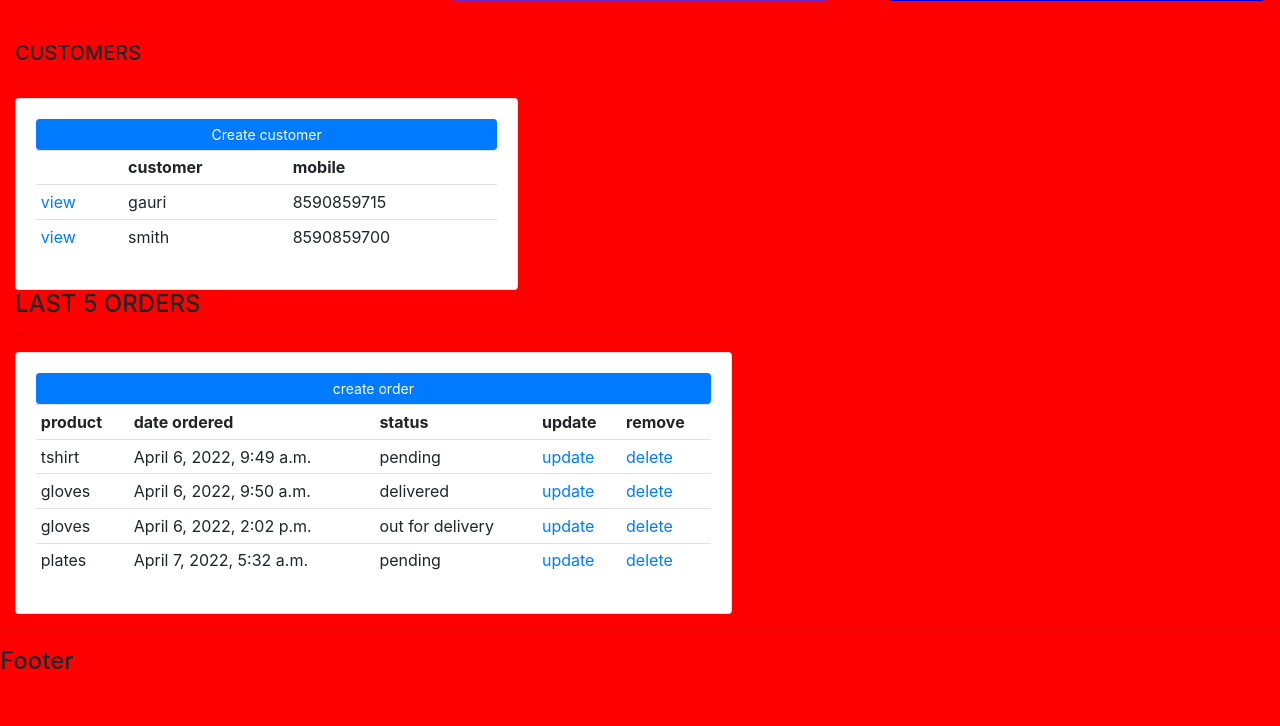
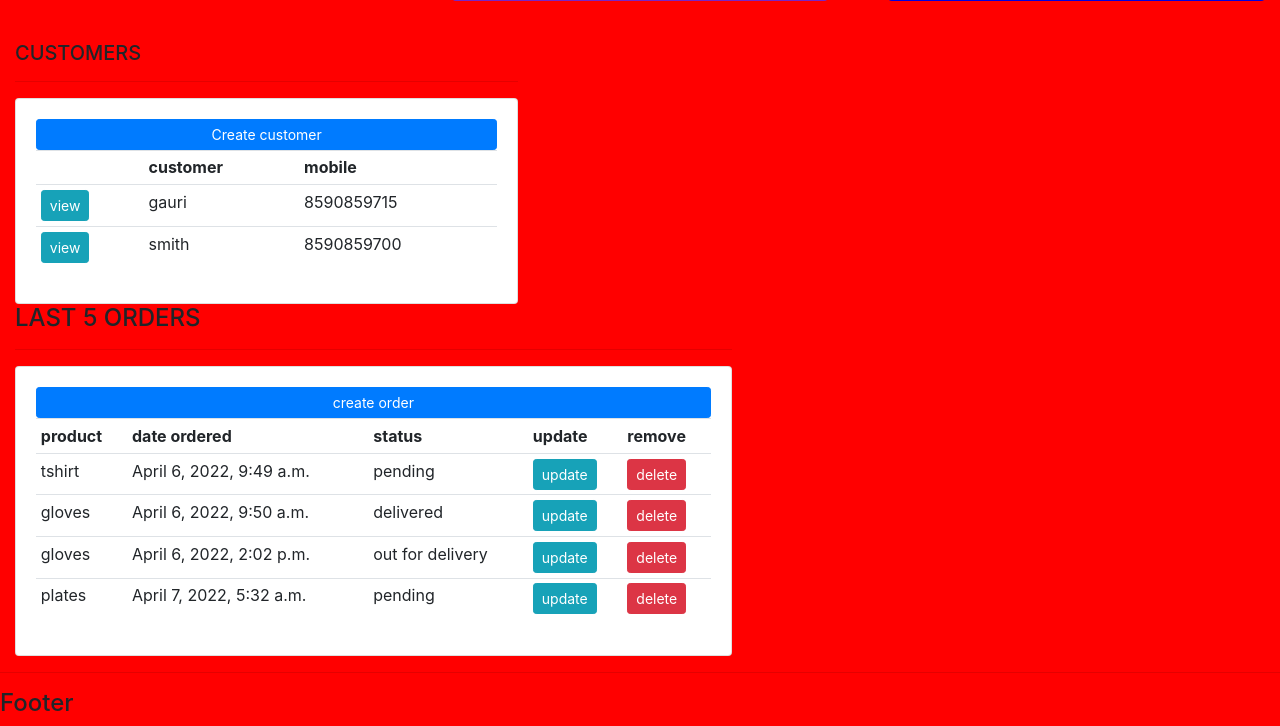
Before and after one commit to GauriAjay/djangosample, a Django app: page / in a window 1280 px wide. Shown: the part 371-1097 px from the top of the page. Before the commit the page ends 1040 px from the top, so only its background shows below. Run offline with Django 4.2, Linux system fonts and the light colour scheme; data comes from the database, SQL or seed files in the repository; some libraries are stand-ins or nearby versions.

Commit message:
styling view,update and delete

```diff
--- a/accounts/templates/accounts/home.html
+++ b/accounts/templates/accounts/home.html
@@ -21,7 +21,7 @@
 
         {% for j in customers %}
          <tr>
-             <td><a href="{% url 'customer' j.id %}">view</a></td>
+             <td><a class="btn btn-sm btn-info" href="{% url 'customer' j.id %}">view</a></td>
              <td>{{j.name}}</td>
              <td>{{j.mobile}}</td>
          </tr>
@@ -49,8 +49,8 @@
              <td>{{k.product}}</td>
              <td>{{k.date}}</td>
              <td>{{k.status}}</td>
-             <td><a href="">update</a></td>
-             <td><a href="">delete</a></td>
+             <td><a class="btn btn-sm btn-info" href="">update</a></td>
+             <td><a class="btn btn-sm btn-danger" href="">delete</a></td>
          </tr>
          {% endfor %}
         </table>
```
